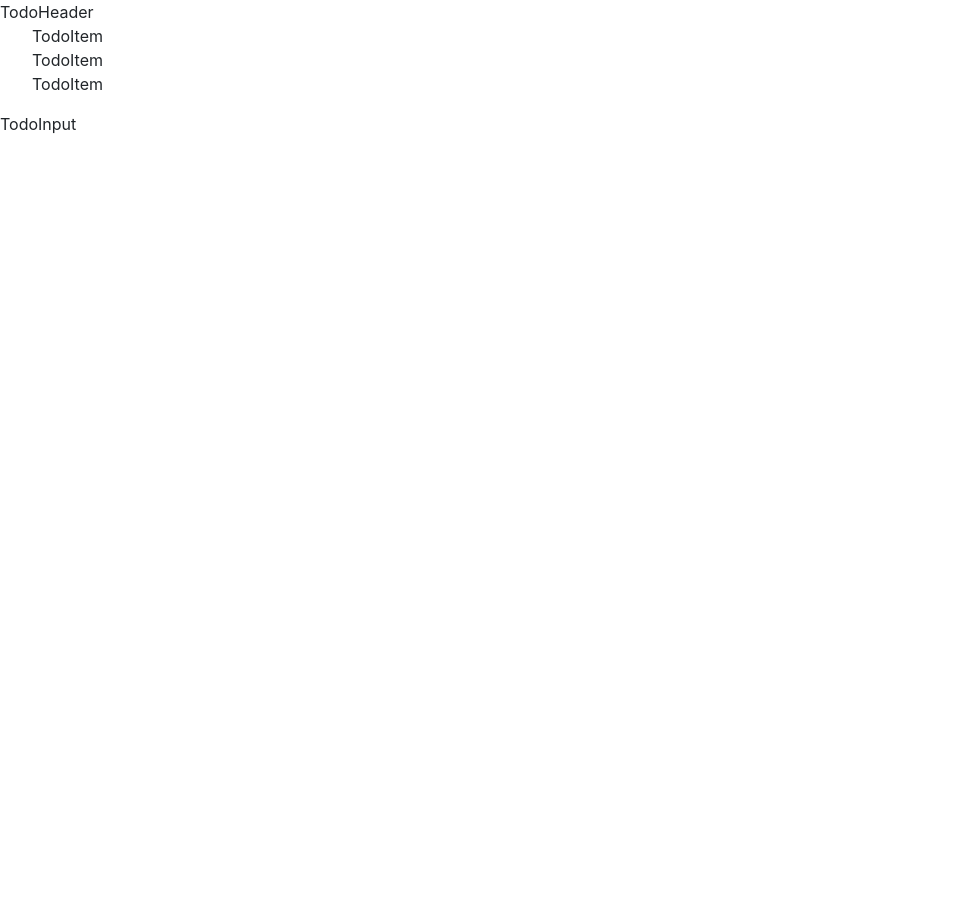
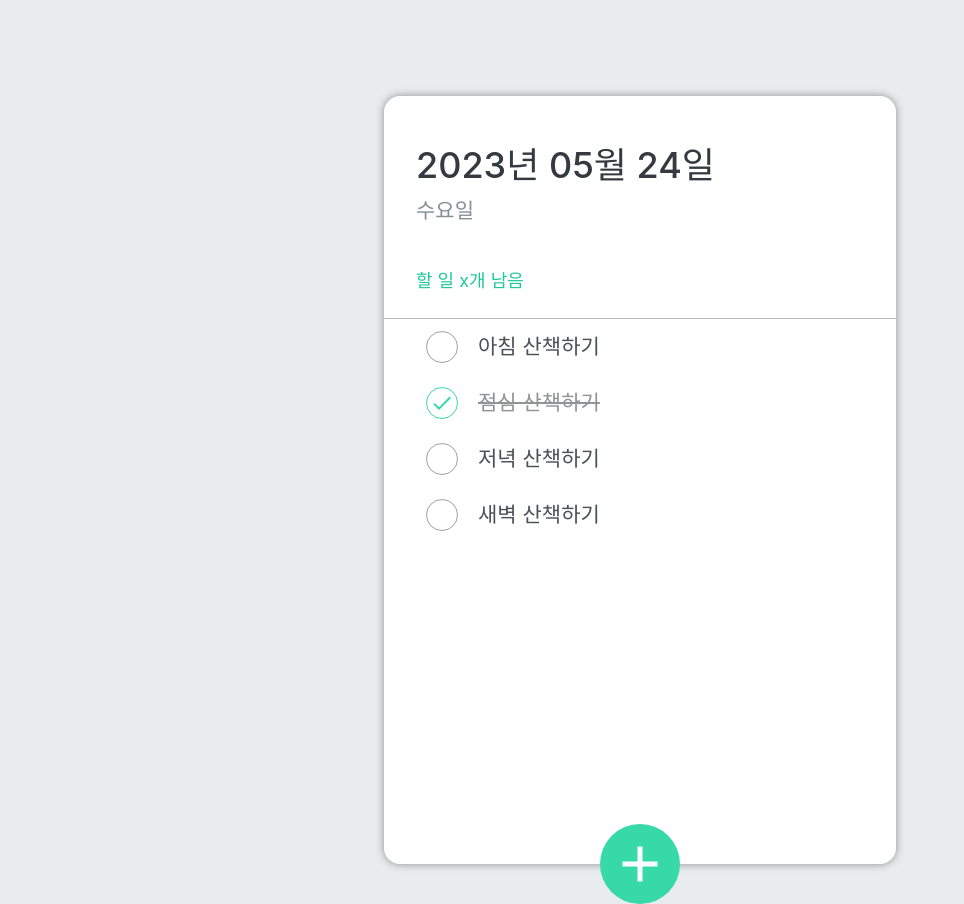
Before and after one commit to lkdcode/react-todo-app, a React (Create React App) app in the folder react-todo-app/: page / in a window 1280 px wide. Shown: the whole page, without its empty margins (0-964 px from the left). Before the commit the page ends 800 px from the top, so only its background shows below. Built offline with nearby package versions, Linux system fonts and the light colour scheme; the HTML template or start-up script is replaced by a standard one.

Commit message:
todo app
classnames
json 을 받았다는 가정하에 화면 표시

```diff
--- a/react-todo-app/src/App.css
+++ b/react-todo-app/src/App.css
@@ -1,38 +1,8 @@
-.App {
-  text-align: center;
+a {
+  color: inherit;
+  text-decoration: none;
 }
 
-.App-logo {
-  height: 40vmin;
-  pointer-events: none;
+body {
+  background: #e9ecef;
 }
-
-@media (prefers-reduced-motion: no-preference) {
-  .App-logo {
-    animation: App-logo-spin infinite 20s linear;
-  }
-}
-
-.App-header {
-  background-color: #282c34;
-  min-height: 100vh;
-  display: flex;
-  flex-direction: column;
-  align-items: center;
-  justify-content: center;
-  font-size: calc(10px + 2vmin);
-  color: white;
-}
-
-.App-link {
-  color: #61dafb;
-}
-
-@keyframes App-logo-spin {
-  from {
-    transform: rotate(0deg);
-  }
-  to {
-    transform: rotate(360deg);
-  }
-}
--- /dev/null
+++ b/react-todo-app/src/component/SCSS/TodoHeader.scss
@@ -0,0 +1,24 @@
+// 변수 사용
+$my-dark-gary: #343a40;
+
+header {
+    padding: 48px 32px 24px;
+    border-bottom: 1px solid #bbb;
+
+    h1 {
+        font-size: 36px;
+        color: $my-dark-gary;
+    }
+
+    .day {
+        margin-top: 4px;
+        color: #868e96;
+        font-size: 21px;
+    }
+
+    .tasks-left {
+        color: #20c997;
+        font-size: 18px;
+        margin-top: 40px;
+    }
+}
--- /dev/null
+++ b/react-todo-app/src/component/SCSS/TodoInput.scss
@@ -0,0 +1,74 @@
+.form-wrapper {
+    width: 100%;
+    position: absolute;
+    left: 0;
+    bottom: 0;
+
+    .insert-form {
+        background: #f8f9fa;
+        padding: 32px 32px 72px;
+        border-bottom-left-radius: 16px;
+        border-bottom-right-radius: 16px;
+        border-top: 1px solid #e9ecef;
+
+        input {
+            padding: 12px;
+            border-radius: 4px;
+            border: 1px solid #94989b;
+            width: 100%;
+            outline: none;
+            font-size: 18px;
+            box-sizing: border-box;
+        }
+    }
+}
+
+.insert-btn {
+    background: #38d9a9;
+
+    &:hover {
+        background: #63e6be;
+    }
+
+    &:active {
+        background: #20c997;
+    }
+
+    &.open {
+        background: #ff6b6b;
+
+        &:hover {
+            background: #ff8787;
+        }
+
+        &:active {
+            background: #fa5252;
+        }
+
+        transform: translate(-50%, 50%) rotate(45deg);
+
+    }
+
+
+
+    z-index: 5;
+    cursor: pointer;
+    width: 80px;
+    height: 80px;
+    border-radius: 50%;
+    font-size: 60px;
+
+    position: absolute;
+    left: 50%;
+    bottom: 0;
+    transform: translate(-50%, 50%);
+
+    color: white;
+    border: none;
+    outline: none;
+
+    display: flex;
+    align-items: center;
+    justify-content: center;
+    transition: 0.125s ease-in;
+}
--- /dev/null
+++ b/react-todo-app/src/component/SCSS/TodoItem.scss
@@ -0,0 +1,63 @@
+@mixin content-center {
+  display: flex;
+  justify-content: center;
+  align-items: center;
+}
+
+.todo-list-item {
+  display: flex;
+  align-items: center;
+
+  padding: 12px 0;
+
+  &:hover .remove {
+    display: block;
+  }
+
+  .check-circle {
+    width: 32px;
+    height: 32px;
+    border-radius: 50%;
+    border: 1px solid #9da1a7;
+    font-size: 24px;
+    margin-right: 20px;
+    margin-left: 10px;
+
+    @include content-center;
+
+    &.active {
+      border: 1px solid #38d9a9;
+      color: #38d9a9;
+    }
+  }
+
+  .text {
+    font-size: 21px;
+    color: #495057;
+
+    flex: 1;
+
+    &.finish {
+      color: #919396;
+      text-decoration: line-through;
+    }
+  }
+
+
+
+
+  .remove {
+    margin-right: 10px;
+    font-size: 28px;
+    cursor: pointer;
+    color: #f51b4f;
+
+    @include content-center;
+
+    display: none;
+
+    &:hover svg {
+      opacity: 0.6;
+    }
+  }
+}
--- /dev/null
+++ b/react-todo-app/src/component/SCSS/TodoMain.scss
@@ -0,0 +1,5 @@
+todo-list {
+    flex: 1;
+    padding: 20px 32px 48px;
+    overflow: auto;
+}
--- /dev/null
+++ b/react-todo-app/src/component/SCSS/TodoTemplate.scss
@@ -0,0 +1,15 @@
+.TodoTemplate {
+    width: 512px;
+    height: 768px;
+
+    position: relative;
+    background: #fff;
+    border-radius: 16px;
+    box-shadow: 0 0 8px  rgba(0, 0, 0, 0.4);
+
+    //페이지 중앙에 나타나도록 설정
+    margin: 96px auto 32px;
+
+    display: flex;
+    flex-direction: column;
+  }
--- a/react-todo-app/src/component/TodoHeader.js
+++ b/react-todo-app/src/component/TodoHeader.js
@@ -1,8 +1,14 @@
 import React from 'react'
+
+import './SCSS/TodoHeader.scss';
 
 const TodoHeader = () => {
   return (
-    <div>TodoHeader</div>
+    <header>
+        <h1>2023년 05월 24일</h1>
+        <div className='day'>수요일</div>
+        <div className='tasks-left'>할 일 x개 남음</div>
+    </header>
   )
 }
 
--- a/react-todo-app/src/component/TodoInput.js
+++ b/react-todo-app/src/component/TodoInput.js
@@ -1,8 +1,47 @@
-import React from 'react'
+import React, { useState } from 'react'
+import { MdAdd } from 'react-icons/md';
+import cn from 'classnames';
+
+import './SCSS/TodoInput.scss';
 
 const TodoInput = () => {
+
+  // 입력창이 열리는 여부를 표현하는 상태값
+  const [open, setOpen] = useState(false);
+
+  // + 버튼 클릭시 이벤트 처리
+  const onToggle = () => {
+    setOpen(!open);
+
+  };
+
+  const showForm = () => {
+    return open && (<div className='form-wrapper'>
+      <form className='insert-form'>
+        <input
+          tpye='text'
+          placeholder='할 일을 입력 후, 엔터를 누르세요!'
+        />
+      </form>
+    </div>);
+  };
+
   return (
-    <div>TodoInput</div>
+    <>
+      {
+        showForm()
+      }
+
+      {/* cn() : 첫번째 파라미터는 항상 유지할 클래스
+                 두번째 파라미터는 논리 상태값
+                 => 논리 상태값이 true 일 경우 해당 클래스가 추가
+                 => false 일 경우 제거
+       */}
+      <button className={cn('insert-btn', { abc: open })} onClick={onToggle}>
+        <MdAdd />
+      </button>
+
+    </>
   )
 }
 
--- a/react-todo-app/src/component/TodoItem.js
+++ b/react-todo-app/src/component/TodoItem.js
@@ -1,8 +1,25 @@
 import React from 'react'
+import { MdDelete, MdDone } from 'react-icons/md';
+import cn from 'classnames';
 
-const TodoItem = () => {
+import './SCSS/TodoItem.scss';
+import classNames from 'classnames';
+
+const TodoItem = ({ item }) => {
+
+  const { id, title, done } = item;
+
   return (
-    <li className='todo-list-item'>TodoItem</li>
+    <li className='todo-list-item'>
+      <div className={cn('check-circle', {active: done})}>
+        {done && <MdDone />}
+      </div>
+      <span className={cn('text',{finish:done})}>{title}</span>
+      <div className='remove'>
+        <MdDelete />
+      </div>
+
+    </li>
   )
 }
 
--- a/react-todo-app/src/component/TodoMain.js
+++ b/react-todo-app/src/component/TodoMain.js
@@ -1,12 +1,27 @@
 import React from 'react'
 import TodoItem from './TodoItem'
 
-const TodoMain = () => {
+import './SCSS/TodoMain.scss';
+
+const TodoMain = ({ todoList }) => {
+
+  // const todoItems = todoList.map(todo => <TodoItem />);
+
+  // const renderTodoItem = () => {
+  //   const todoItems = [];
+
+  //   for (const todo of todoList) {
+  //     todoItems.push(<TodoItem />);
+  //   }
+
+  //   return todoItems;
+  // };
+
   return (
     <ul className='todo-list'>
-        <TodoItem />
-        <TodoItem />
-        <TodoItem />
+      {
+        todoList.map(todo => <TodoItem item={todo} />)
+      }
     </ul>
   )
 }
--- a/react-todo-app/src/component/TodoTemplate.js
+++ b/react-todo-app/src/component/TodoTemplate.js
@@ -3,12 +3,40 @@
 import TodoMain from './TodoMain'
 import TodoInput from './TodoInput'
 
+import './SCSS/TodoTemplate.scss';
+
 const TodoTemplate = () => {
+
+  // 서버에 할 일 목록 (json) 을 요청해서 받아와야 함
+  const todos = [
+    {
+      id: 1,
+      title: '아침 산책하기',
+      done: false
+    },
+    {
+      id: 2,
+      title: '점심 산책하기',
+      done: true
+    },
+    {
+      id: 3,
+      title: '저녁 산책하기',
+      done: false
+    },
+    {
+      id: 4,
+      title: '새벽 산책하기',
+      done: false
+    },
+  ];
+
+
   return (
     <div className='TodoTemplate'>
-        <TodoHeader />
-        <TodoMain />
-        <TodoInput />
+      <TodoHeader />
+      <TodoMain todoList={todos} />
+      <TodoInput />
     </div>
   )
 }
```
Also changed, not shown: 1 other file (tests, documents, lock files or other folders).
